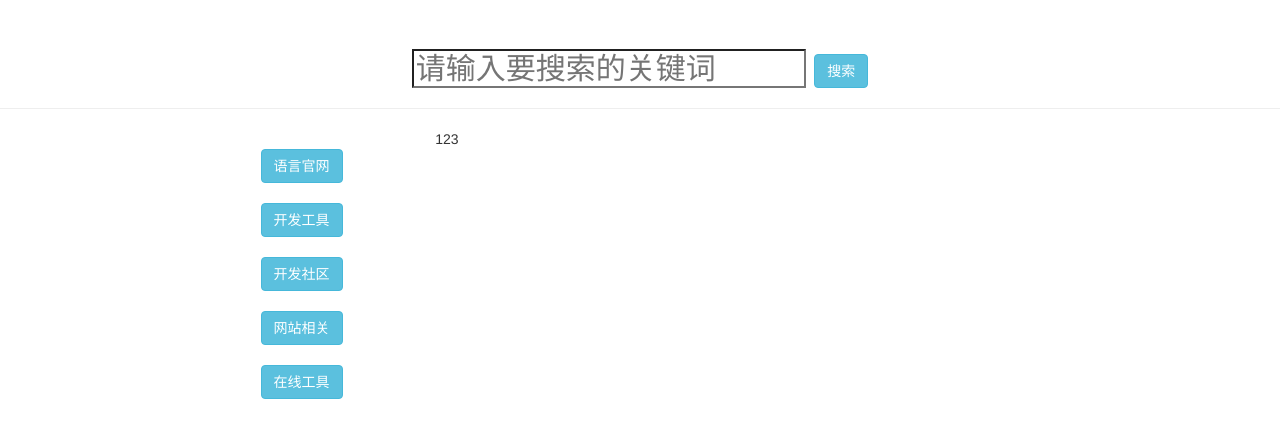
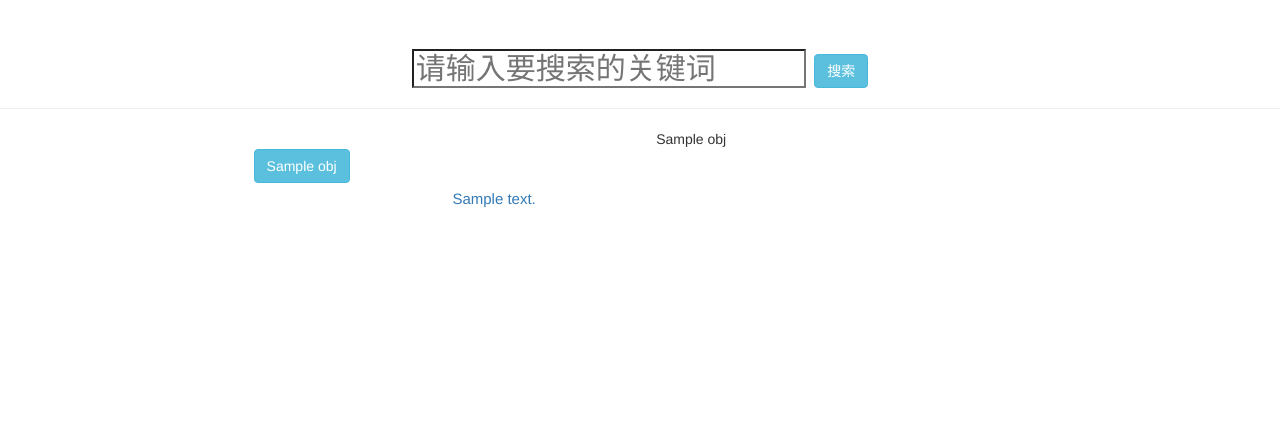
Before and after one commit to yubang/tech, a Python web app: template templates/article/index.html in a window 1280 px wide. Shown: the part 51-489 px from the top of the page. Run offline with Jinja, Linux system fonts and the light colour scheme; the template is opened without the code that fills it: most values are stand-ins (such as "Sample title", 1, 10 or a date in 2020); some libraries are stand-ins or nearby versions.

Commit message:
修改了主页

```diff
--- a/static/css/base.css
+++ b/static/css/base.css
@@ -66,6 +66,17 @@ a{
 }
 
 .navigation-div .navigation-content{
-    width:70%;
+    width:50%;
     float:right;
+    margin-right:20%;
+    display:none;
 }
+
+.navigation-div .navigation-content span{
+    margin-top:15px;
+    display:inline-block;
+    width:23%;
+    font-size:15px;
+    line-height:50px;
+    text-align:center;
+}
--- a/templates/article/index.html
+++ b/templates/article/index.html
@@ -12,16 +12,32 @@
     <div class="navigation-div">
         <div class="navigation-tab">
             <ul>
-                <li><a href="" class="btn btn-info">语言官网</a></li>
-                <li><a href="" class="btn btn-info">开发工具</a></li>
-                <li><a href="" class="btn btn-info">开发社区</a></li>
-                <li><a href="" class="btn btn-info">网站相关</a></li>
-                <li><a href="" class="btn btn-info">在线工具</a></li>
+                {% for obj in navigations %}
+                    <li><a href="javascript:showNavigationDiv({{loop.index}});" class="btn btn-info">{{obj.name}}</a></li>
+                {% endfor %}
             </ul>
         </div>
-        <div class="navigation-content">
-            123
+        {% for obj in navigations %}
+        <div class="navigation-content" id="navigation-content-{{loop.index}}">
+            <p align="center">{{obj.name}}</p>
+            {% for t in obj.content %}
+                <span>
+                    <a href="{{t.href}}" target="_blank">{{t.content}}</a>
+                </span>
+            {% endfor %}
         </div>
+        {% endfor %}
     </div>
 
 {% endblock %}
+{% block script %}
+<script>
+    function showNavigationDiv(index){
+        $(".navigation-content").hide();
+        $("#navigation-content-"+index).show();
+    }
+    $(document).ready(function(){
+        showNavigationDiv(1);
+    });
+</script>
+{% endblock %}
--- a/templates/base/base.html
+++ b/templates/base/base.html
@@ -13,5 +13,6 @@
     </div>
 
     {% include "base/script.html" %}
+    {% block script %}{% endblock %}
     </body>
 </html>
```
Also changed, not shown: article/views.py (+52 -1 lines), tech/settings.py (+10 -0 lines).
